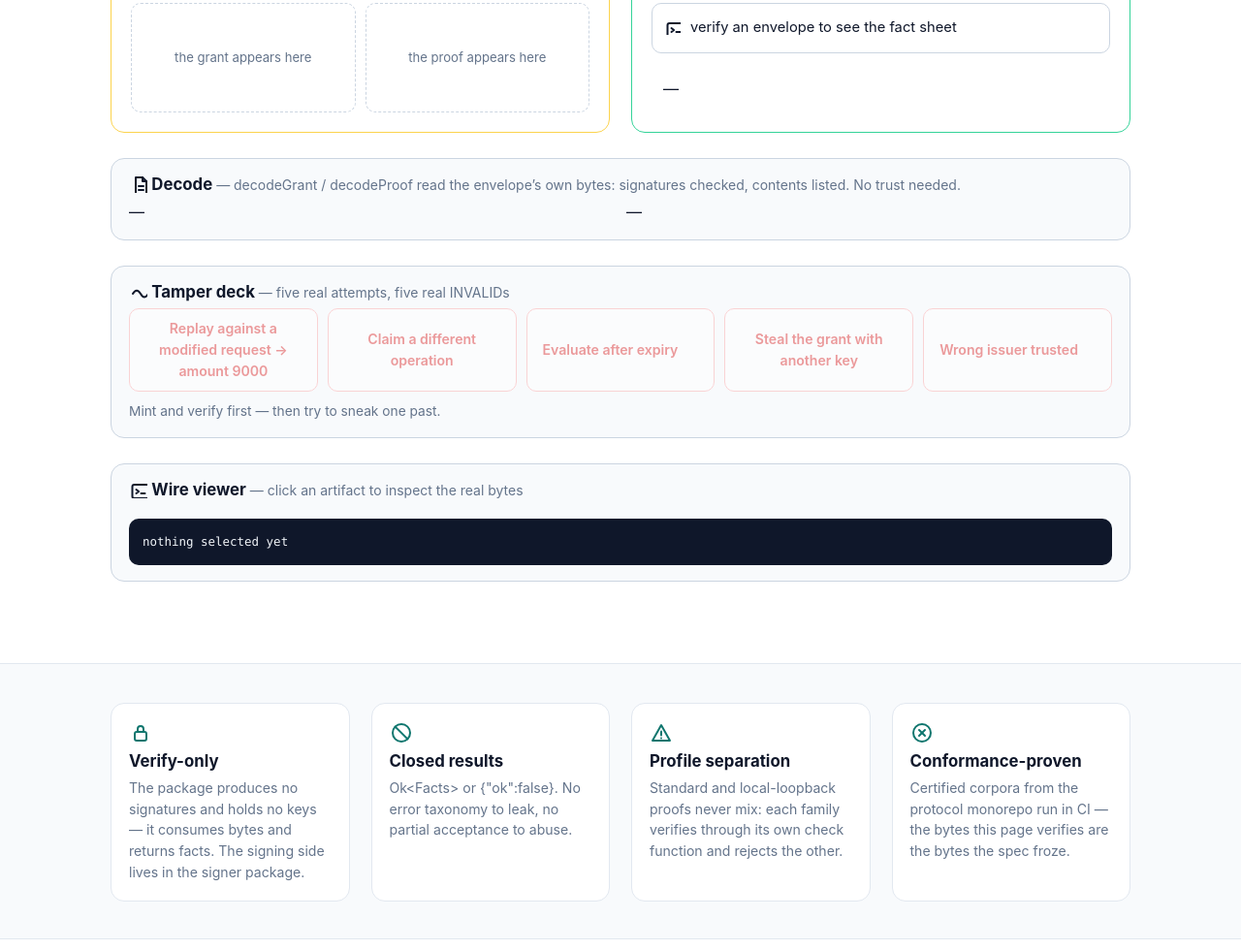
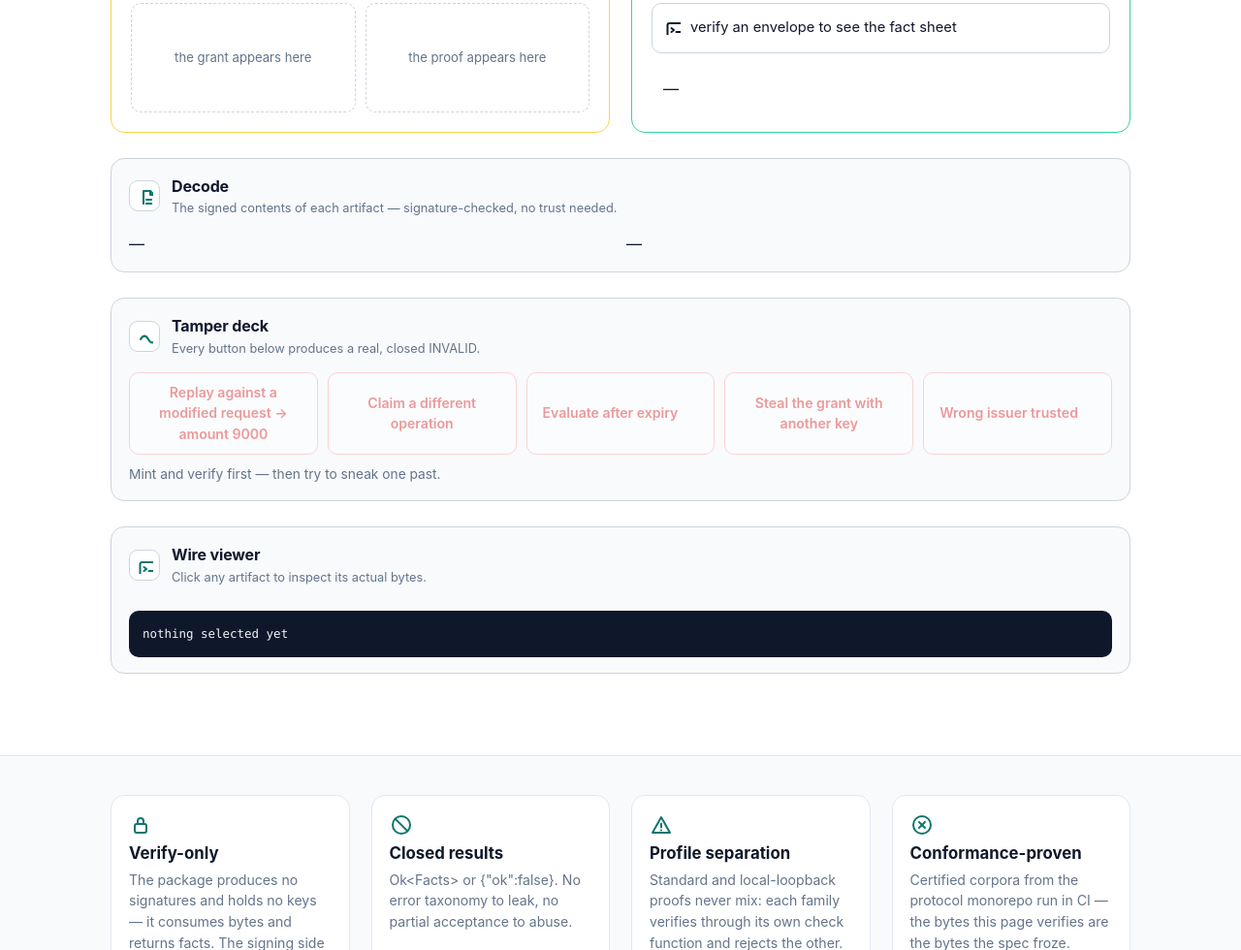
Before and after one commit to baselabs/bounded_authority_protocol_typescript, a website with bundled scripts: page web/index.html in a window 1280 px wide. Shown: the part 1552-2532 px from the top of the page at 97% size. Built offline with nearby package versions, Linux system fonts and the light colour scheme.

Commit message:
bench: panel headers redesigned: badge icon, title line, subtitle line

```diff
--- a/web/index.html
+++ b/web/index.html
@@ -136,7 +136,7 @@
   </div>
 
   <div class="decode-row">
-    <h3><svg class="ic"><use href="#i-doc"/></svg> Decode <small>— decodeGrant / decodeProof read the envelope’s own bytes: signatures checked, contents listed. No trust needed.</small></h3>
+    <div class="panel-head"><div class="panel-badge"><svg class="ic"><use href="#i-doc"/></svg></div><div class="panel-titles"><span class="panel-title">Decode</span><span class="panel-sub">The signed contents of each artifact — signature-checked, no trust needed.</span></div></div>
     <div class="decode-grid">
       <div id="decode-grant" data-label="grant (decodeGrant)">—</div>
       <div id="decode-proof" data-label="proof (decodeProof)">—</div>
@@ -144,7 +144,7 @@
   </div>
 
   <div class="tamper">
-    <h3><svg class="ic"><use href="#i-wire"/></svg> Tamper deck <small>— five real attempts, five real INVALIDs</small></h3>
+    <div class="panel-head"><div class="panel-badge"><svg class="ic"><use href="#i-wire"/></svg></div><div class="panel-titles"><span class="panel-title">Tamper deck</span><span class="panel-sub">Every button below produces a real, closed INVALID.</span></div></div>
     <div class="tamper-btns">
       <button class="btn danger" data-tamper="payload" disabled>Replay against a modified request → amount 9000</button>
       <button class="btn danger" data-tamper="operation" disabled>Claim a different operation</button>
@@ -156,7 +156,7 @@
   </div>
 
   <div class="wireviewer">
-    <h3><svg class="ic"><use href="#i-terminal"/></svg> Wire viewer <small>— click an artifact to inspect the real bytes</small></h3>
+    <div class="panel-head"><div class="panel-badge"><svg class="ic"><use href="#i-terminal"/></svg></div><div class="panel-titles"><span class="panel-title">Wire viewer</span><span class="panel-sub">Click any artifact to inspect its actual bytes.</span></div></div>
     <div class="seg-tabs" id="seg-tabs"></div>
     <pre class="wire" id="wire-body">nothing selected yet</pre>
   </div>
--- a/web/styles.css
+++ b/web/styles.css
@@ -281,3 +281,10 @@ details.raw pre { background: var(--hero); color: #a5f3fc; border-radius: 8px; p
 
 /* raw-JSON code box (facts area) */
 pre.codebox { background: var(--hero); color: #a5f3fc; border-radius: 10px; padding: 12px 14px; overflow: auto; max-height: 320px; font-size: .74rem; line-height: 1.55; margin: 0; white-space: pre-wrap; overflow-wrap: anywhere; }
+/* panel headers: badge icon + title + subtitle line (replaces the run-on h3+small) */
+.panel-head { display: flex; align-items: center; gap: 12px; margin: 0 0 14px; }
+.panel-badge { width: 32px; height: 32px; flex: 0 0 32px; display: grid; place-items: center; background: var(--bg); border: 1.5px solid var(--line-2); border-radius: 9px; color: var(--holder); }
+.panel-badge .ic { width: 17px; height: 17px; stroke-width: 2.1; }
+.panel-titles { display: flex; flex-direction: column; gap: 1px; min-width: 0; }
+.panel-title { font-size: 1rem; font-weight: 700; color: var(--ink); letter-spacing: -.01em; }
+.panel-sub { font-size: .8rem; color: var(--muted); font-weight: 400; }
```
